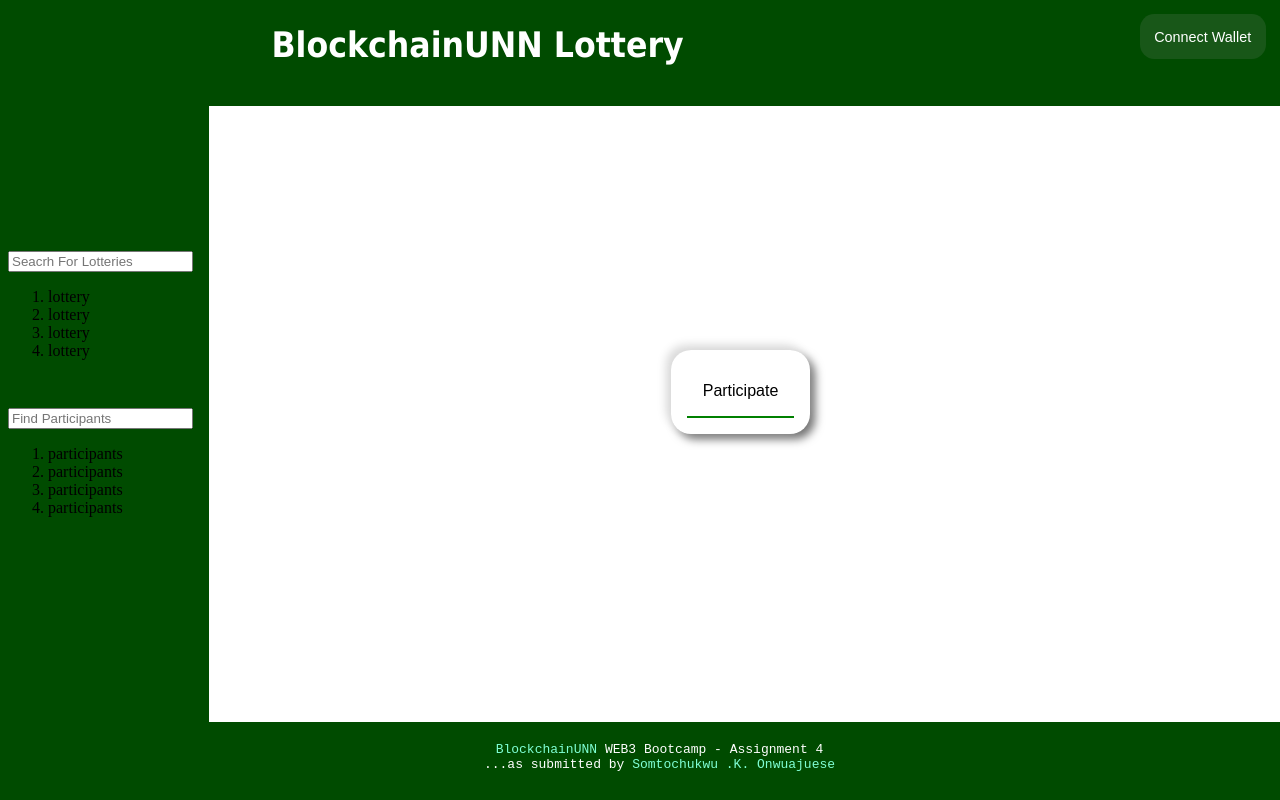
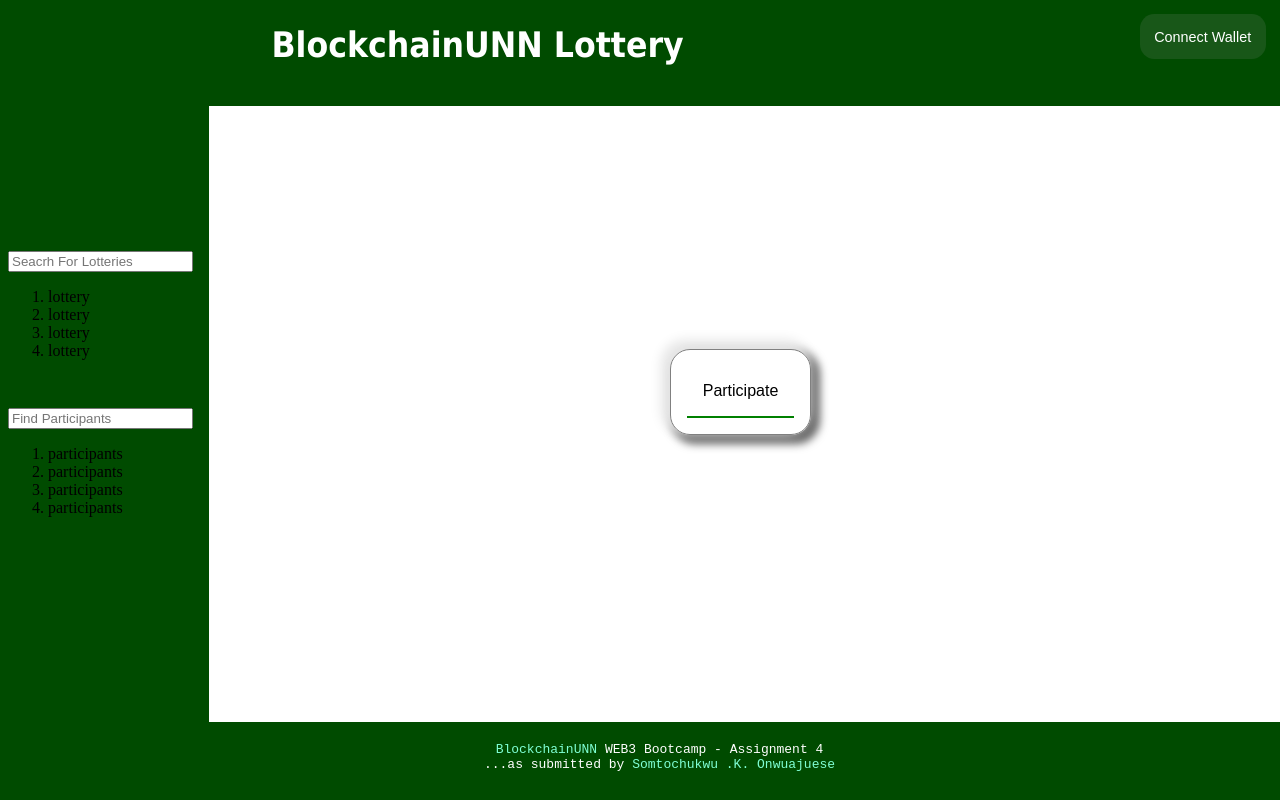
Before and after one commit to soomtochukwu/Assignment-4, a React (Vite) app: page / in a window 1280 px wide. Built offline with nearby package versions, Linux system fonts and the light colour scheme.

Commit message:
...in partial fulfillment 5

```diff
--- a/src/components/Main/Main.css
+++ b/src/components/Main/Main.css
@@ -12,8 +12,9 @@
     border-radius: 1.25em;
     margin: 0 auto;
     padding: 1em;
-    box-shadow:-5px -5px 10px rgb(218, 218, 218),
-                            5px 5px 10px rgb(110, 110, 110)
+    border: 1px solid gray;
+    box-shadow:-5px -5px 12px 4px rgb(230, 230, 230),
+                            5px 5px 9px 4px rgb(100, 100, 100)
     ;
 }
 
```
